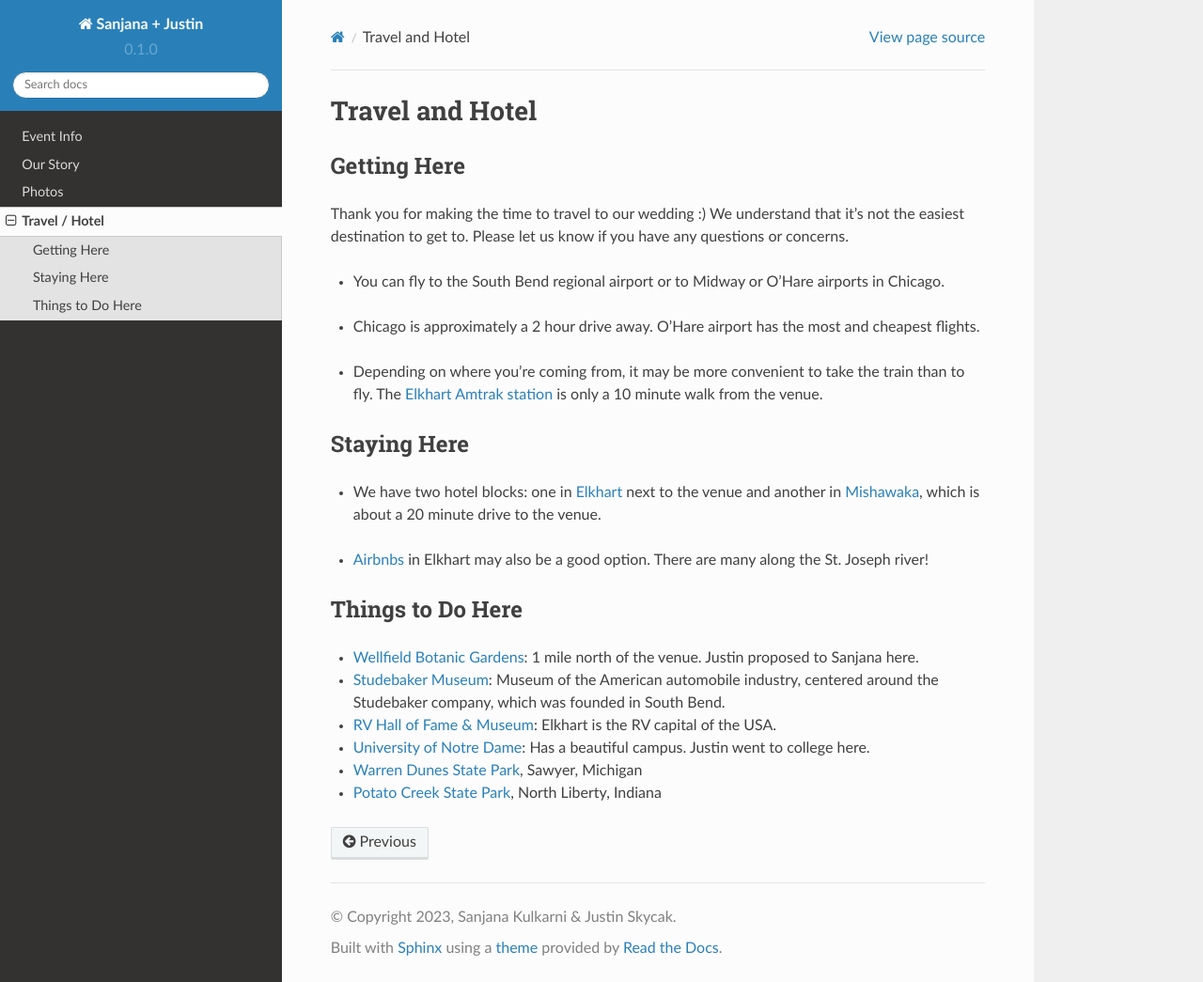
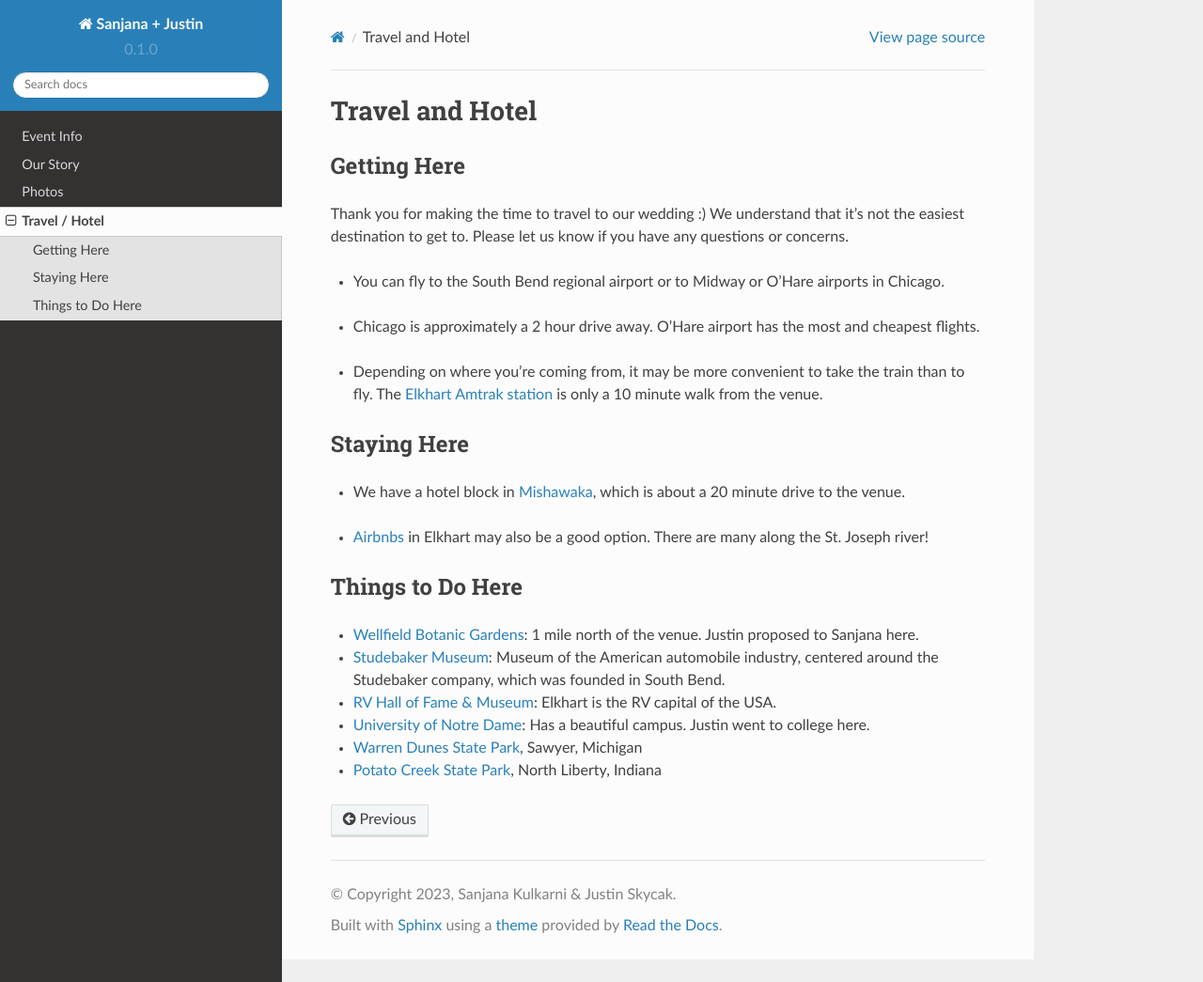
Before and after one commit to jpskycak/wedding, a Sphinx documentation site: the page built from docs/source/hotel.rst, in a window 1280 px wide and 1045 px high. Shown: the whole window at 94% size. Built offline with Sphinx 7.4.7 and the Read the Docs theme 2.0.0, drawn with Linux system fonts in a browser that asks for light colours.

Commit message:
Update hotel.rst

```diff
--- a/docs/source/hotel.rst
+++ b/docs/source/hotel.rst
@@ -18,7 +18,7 @@ Thank you for making the time to travel to our wedding :) We understand that it'
 Staying Here
 **********
 
-* We have two hotel blocks: one in `Elkhart <https://bit.ly/elkhart-hotel>`_ next to the venue and another in `Mishawaka <https://bit.ly/mishawaka-hotel>`_, which is about a 20 minute drive to the venue.
+* We have a hotel block in `Mishawaka <https://bit.ly/mishawaka-hotel>`_, which is about a 20 minute drive to the venue.
 \
 
 * `Airbnbs <https://www.airbnb.com/s/Elkhart--Indiana--United-States/homes?tab_id=home_tab&refinement_paths%5B%5D=%2Fhomes&flexible_trip_lengths%5B%5D=one_week&monthly_start_date=2024-05-01&monthly_length=3&monthly_end_date=2024-08-01&price_filter_input_type=0&channel=EXPLORE&query=Elkhart%2C%20IN&place_id=ChIJE67jW8PCFogRy4iDAtnv7Xo&date_picker_type=calendar&checkin=2024-10-04&checkout=2024-10-06&adults=2&source=structured_search_input_header&search_type=user_map_move&search_mode=regular_search&price_filter_num_nights=2&ne_lat=41.71097255705831&ne_lng=-85.95591620668222&sw_lat=41.652412088038595&sw_lng=-86.01970598951141&zoom=13.219956233363156&zoom_level=13.219956233363156&search_by_map=true>`_ in Elkhart may also be a good option. There are many along the St. Joseph river!
```
